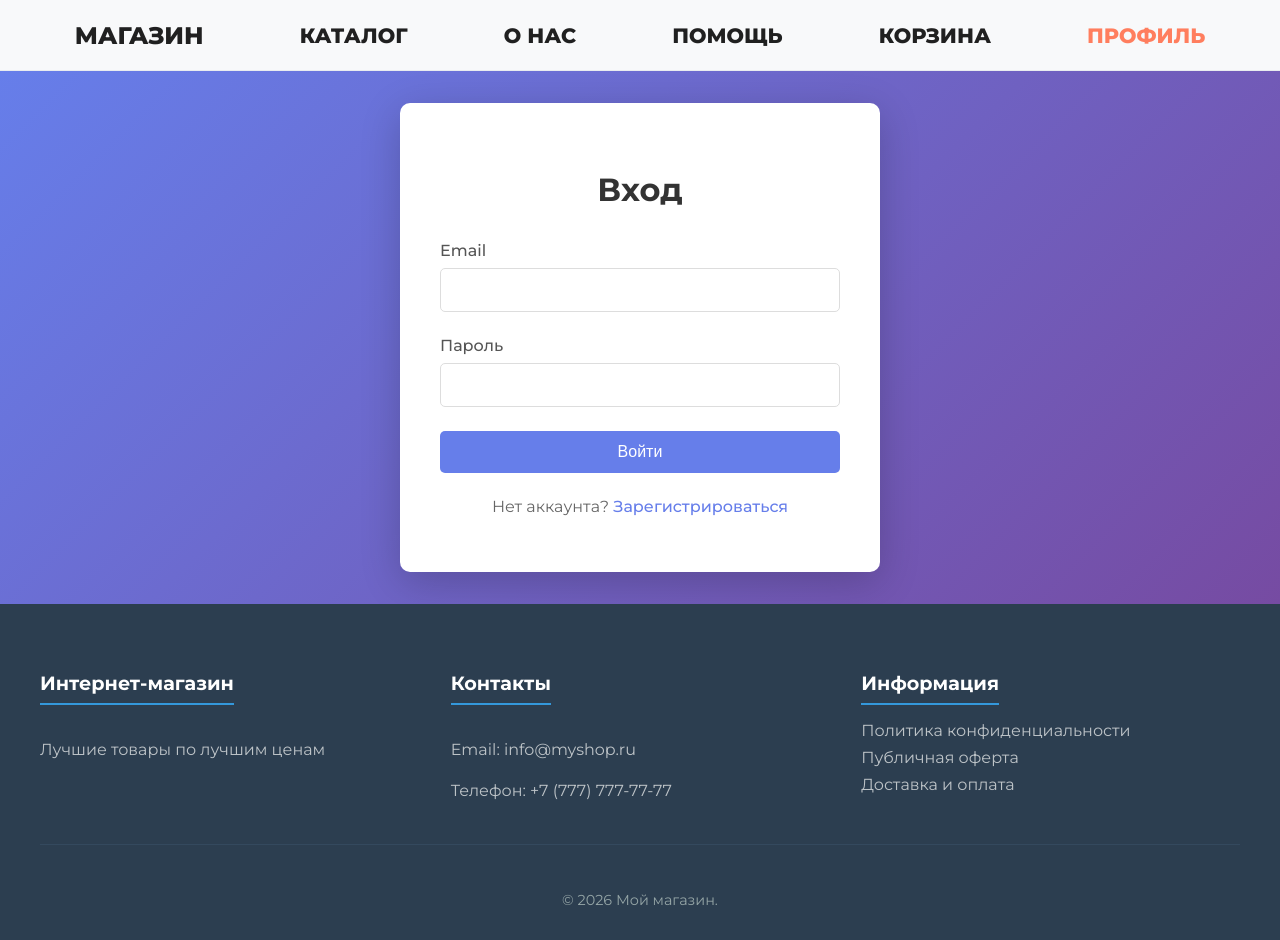
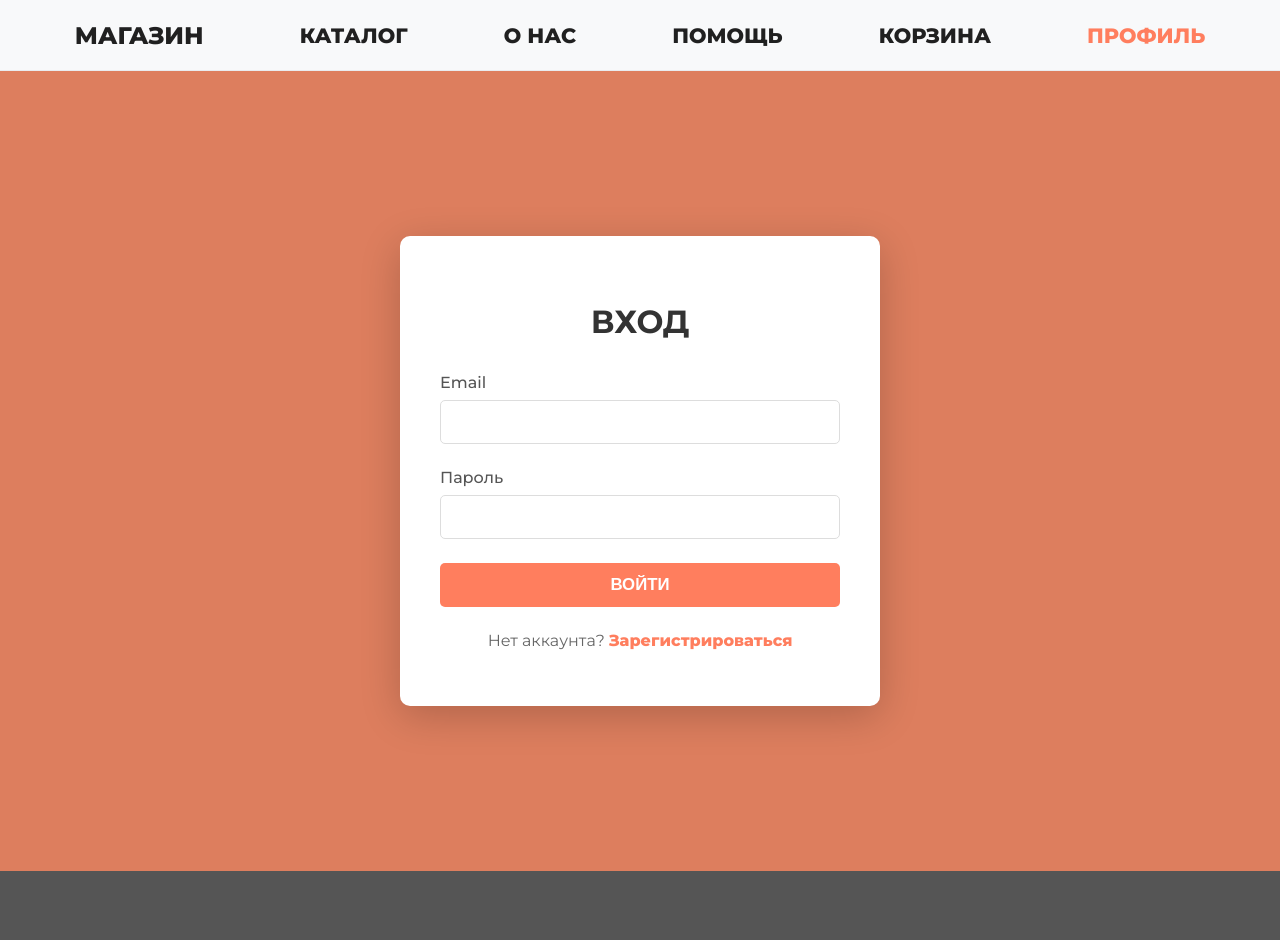
Before and after one commit to anywa1s/uni-frontend-project-1, a React (Create React App) app in the folder client/: page /login in a window 1280 px wide. Shown: the top 940 px of the page. Built offline with nearby package versions, Linux system fonts and the light colour scheme.

Commit message:
Changed colors on pages login, register and component footer

```diff
--- a/client/src/components/Footer/Footer.module.css
+++ b/client/src/components/Footer/Footer.module.css
@@ -1,5 +1,5 @@
 .footer {
-  background-color: #2c3e50;
+  background-color: #555;
   color: #ecf0f1;
   padding: 3rem 0 1rem 0;
   margin-top: auto; /* прижимает футер к низу, если контента мало */
@@ -22,7 +22,7 @@
   font-size: 1.2rem;
   margin-bottom: 1rem;
   color: #fff;
-  border-bottom: 2px solid #3498db;
+  border-bottom: 2px solid #ff7e5e;
   padding-bottom: 0.5rem;
   display: inline-block;
 }
@@ -50,13 +50,13 @@
 }
 
 .list a:hover {
-  color: #3498db;
+  color: #ff7e5e;
 }
 
 .bottom {
   text-align: center;
   padding-top: 2rem;
-  border-top: 1px solid #34495e;
+  border-top: 1px solid #dd7e5e;
   color: #95a5a6;
   font-size: 0.9rem;
 }
--- a/client/src/pages/Login/Login.module.css
+++ b/client/src/pages/Login/Login.module.css
@@ -1,10 +1,11 @@
 .container {
+  height: 100vh;
   display: flex;
   justify-content: center;
   align-items: center;
   padding: 2rem;
   box-sizing: border-box;
-  background: linear-gradient(135deg, #667eea 0%, #764ba2 100%);
+  background: #dd7e5e;
 }
 
 .card {
@@ -50,23 +51,23 @@
 
 .inputGroup input:focus {
   outline: none;
-  border-color: #667eea;
+  border-color: #dd7e5e;
 }
 
 .button {
-  background: #667eea;
+  background: #ff7e5e;
   color: white;
   border: none;
   padding: 0.75rem;
   border-radius: 5px;
-  font-size: 1rem;
-  font-weight: 500;
+  font-size: 1.05rem;
+  font-weight: 780;
   cursor: pointer;
   transition: background 0.2s;
 }
 
 .button:hover {
-  background: #5a67d8;
+  background: #dd7e5e;
 }
 
 .registerLink {
@@ -76,9 +77,9 @@
 }
 
 .registerLink a {
-  color: #667eea;
+  color: #ff7e5e;
   text-decoration: none;
-  font-weight: 500;
+  font-weight: 780;
 }
 
 .registerLink a:hover {
--- a/client/src/pages/Login/Login.tsx
+++ b/client/src/pages/Login/Login.tsx
@@ -8,14 +8,13 @@ const Login: React.FC = () => {
 
   const handleSubmit = (e: React.FormEvent) => {
     e.preventDefault();
-    // Здесь будет вызов API для авторизации
     console.log('Login:', { email, password });
   };
 
   return (
     <div className={styles.container}>
       <div className={styles.card}>
-        <h2 className={styles.title}>Вход</h2>
+        <h2 className={styles.title}>ВХОД</h2>
         <form onSubmit={handleSubmit} className={styles.form}>
           <div className={styles.inputGroup}>
             <label htmlFor="email">Email</label>
@@ -37,7 +36,7 @@ const Login: React.FC = () => {
               required
             />
           </div>
-          <button type="submit" className={styles.button}>Войти</button>
+          <button type="submit" className={styles.button}>ВОЙТИ</button>
         </form>
         <p className={styles.registerLink}>
           Нет аккаунта? <Link to="/register">Зарегистрироваться</Link>
--- a/client/src/pages/Register/Register.module.css
+++ b/client/src/pages/Register/Register.module.css
@@ -4,7 +4,7 @@
   align-items: center;
   padding: 2rem;
   box-sizing: border-box;
-  background: linear-gradient(135deg, #667eea 0%, #764ba2 100%);
+  background: #dd7e5e;
 }
 
 .card {
@@ -50,23 +50,23 @@
 
 .inputGroup input:focus {
   outline: none;
-  border-color: #667eea;
+  border-color: #dd7e5e;
 }
 
 .button {
-  background: #667eea;
+  background: #ff7e5e;
   color: white;
   border: none;
   padding: 0.75rem;
   border-radius: 5px;
   font-size: 1rem;
-  font-weight: 500;
+  font-weight: 780;
   cursor: pointer;
   transition: background 0.2s;
 }
 
 .button:hover {
-  background: #5a67d8;
+  background: #dd7e5e;
 }
 
 .error {
@@ -82,9 +82,9 @@
 }
 
 .loginLink a {
-  color: #667eea;
+  color: #ff7e5e;
   text-decoration: none;
-  font-weight: 500;
+  font-weight: 780;
 }
 
 .loginLink a:hover {
--- a/client/src/pages/Register/Register.tsx
+++ b/client/src/pages/Register/Register.tsx
@@ -23,7 +23,7 @@ const Register: React.FC = () => {
   return (
     <div className={styles.container}>
       <div className={styles.card}>
-        <h2 className={styles.title}>Регистрация</h2>
+        <h2 className={styles.title}>РЕГИСТРАЦИЯ</h2>
         <form onSubmit={handleSubmit} className={styles.form}>
           <div className={styles.inputGroup}>
             <label htmlFor="name">Имя</label>
@@ -56,7 +56,7 @@ const Register: React.FC = () => {
             />
           </div>
           <div className={styles.inputGroup}>
-            <label htmlFor="confirmPassword">Подтвердите пароль</label>
+            <label htmlFor="confirmPassword">Пароль ещё разок</label>
             <input
               type="password"
               id="confirmPassword"
@@ -66,7 +66,7 @@ const Register: React.FC = () => {
             />
           </div>
           {error && <div className={styles.error}>{error}</div>}
-          <button type="submit" className={styles.button}>Зарегистрироваться</button>
+          <button type="submit" className={styles.button}>ЗАРЕГИСТРИРОВАТЬСЯ</button>
         </form>
         <p className={styles.loginLink}>
           Уже есть аккаунт? <Link to="/login">Войти</Link>
```
